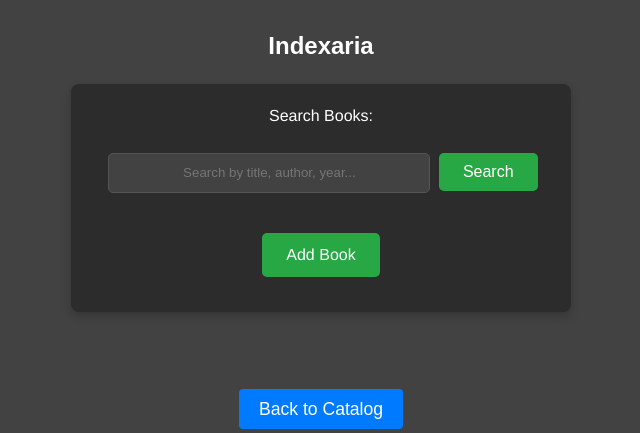
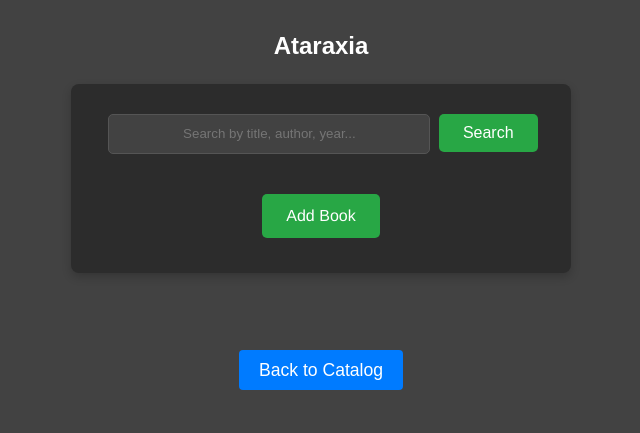
Before and after one commit to philcifone/libaraxia, a Flask app: page /search in a window 1280 px wide. Shown: the top 433 px of the page, without its empty margins (319-959 px from the left). Run offline with Flask 3, Linux system fonts and the light colour scheme; data that the repository does not hold is empty.

Commit message:
css and style tweaks

```diff
--- a/static/styles.css
+++ b/static/styles.css
@@ -34,7 +34,7 @@ form input[type="text"],
 form input[type="number"],
 textarea {
     width: 300px;
-    align: center;
+    box-align: center;
     padding: 10px;
     text-align: center;
     margin: 4px;
@@ -299,7 +299,7 @@ a:hover {
 }
 
 .action-links {
-    text-align: center;
+    text-align: left;
     margin-bottom: 20px;
 }
 
--- a/templates/index.html
+++ b/templates/index.html
@@ -9,7 +9,6 @@
 
     <!-- Add a search form above or below the book list -->
     <form method="GET" action="{{ url_for('search') }}">
-        <label for="search_term">Search Books</label>
         <input type="text" id="search_term" name="search_term" placeholder="Search by title, author, year..." value="{{ request.args.get('search_term', '') }}">
         <button class="form button" type="submit">Search</button>
 	<br>
--- a/templates/search.html
+++ b/templates/search.html
@@ -1,15 +1,14 @@
 <!DOCTYPE html>
 <html>
 <head>
-    <title>Indexaria</title>
+    <title>Ataraxia</title>
     <link rel="stylesheet" href="{{ url_for('static', filename='styles.css') }}">
 </head>
 <body>
-	<h1><a href="/" style="color: white">Indexaria</a></h1>
+	<h1><a href="/" style="color: white">Ataraxia</a></h1>
 
     <!-- Add a search form above or below the book list -->
     <form method="GET" action="{{ url_for('search') }}">
-        <label for="search_term">Search Books:</label>
         <input type="text" id="search_term" name="search_term" placeholder="Search by title, author, year..." value="{{ request.args.get('search_term', '') }}">
         <button type="submit">Search</button>
 	<br>
```
Also changed, not shown: templates/book_detail.html (+6 -6 lines).
